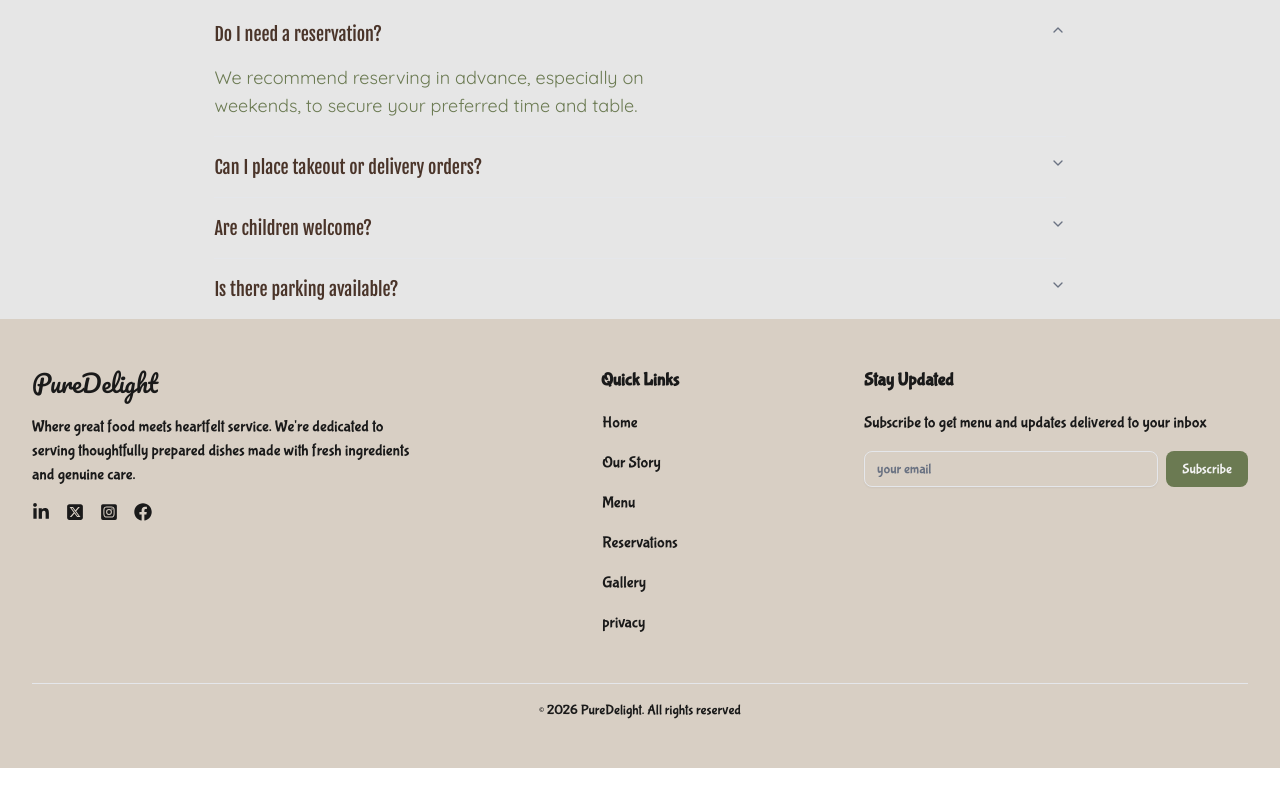
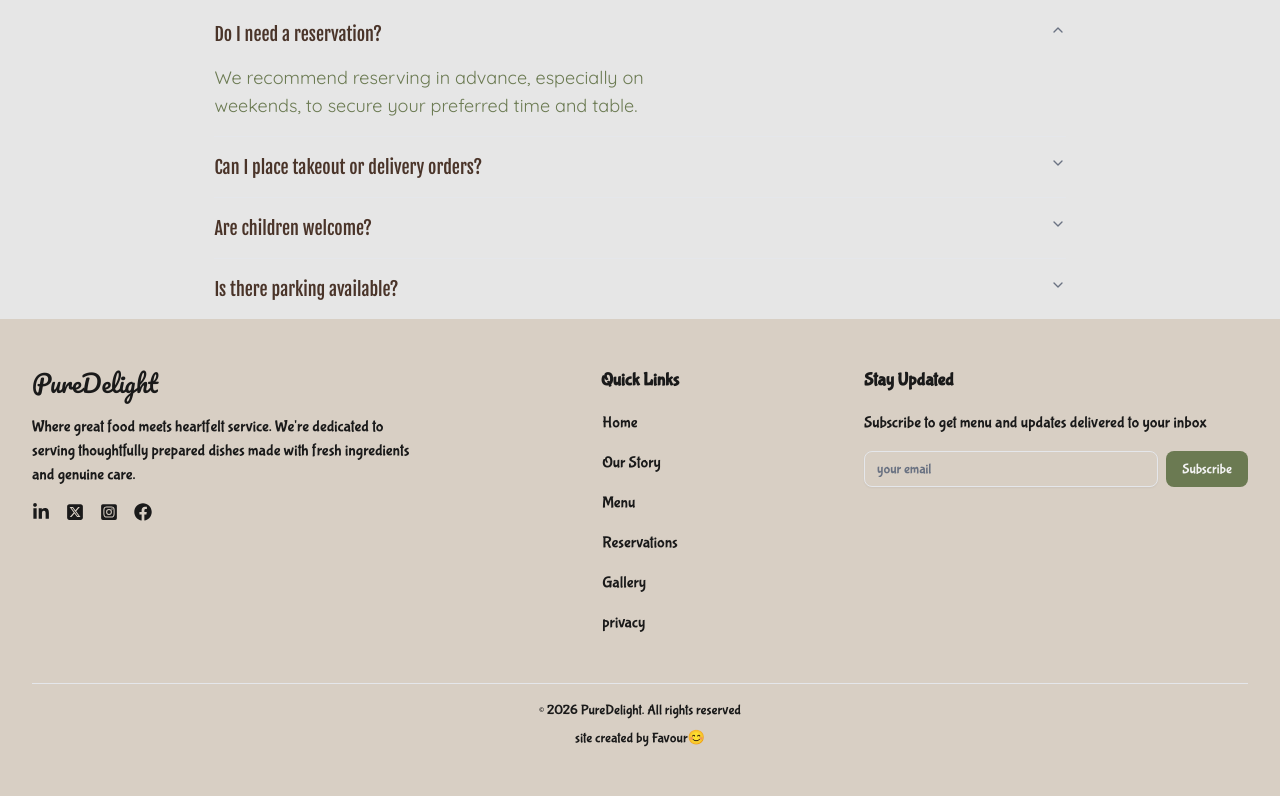
Before and after one commit to Favour1692/PureDelight-Restaurant, a Next.js app: page / in a window 1280 px wide. Shown: the part 5062-5858 px from the top of the page. Before the commit the page ends 5830 px from the top, so only its background shows below. Built offline with nearby package versions, Linux system fonts and the light colour scheme.

Commit message:
edit on footer

```diff
--- a/components/Footer.tsx
+++ b/components/Footer.tsx
@@ -71,6 +71,7 @@ const Footer = () => {
             <p>
               &copy; {new Date().getFullYear()} PureDelight. All rights reserved
             </p>
+            <p>site created by Favour😊</p>
           </div>
         </div>
       </div>
```
